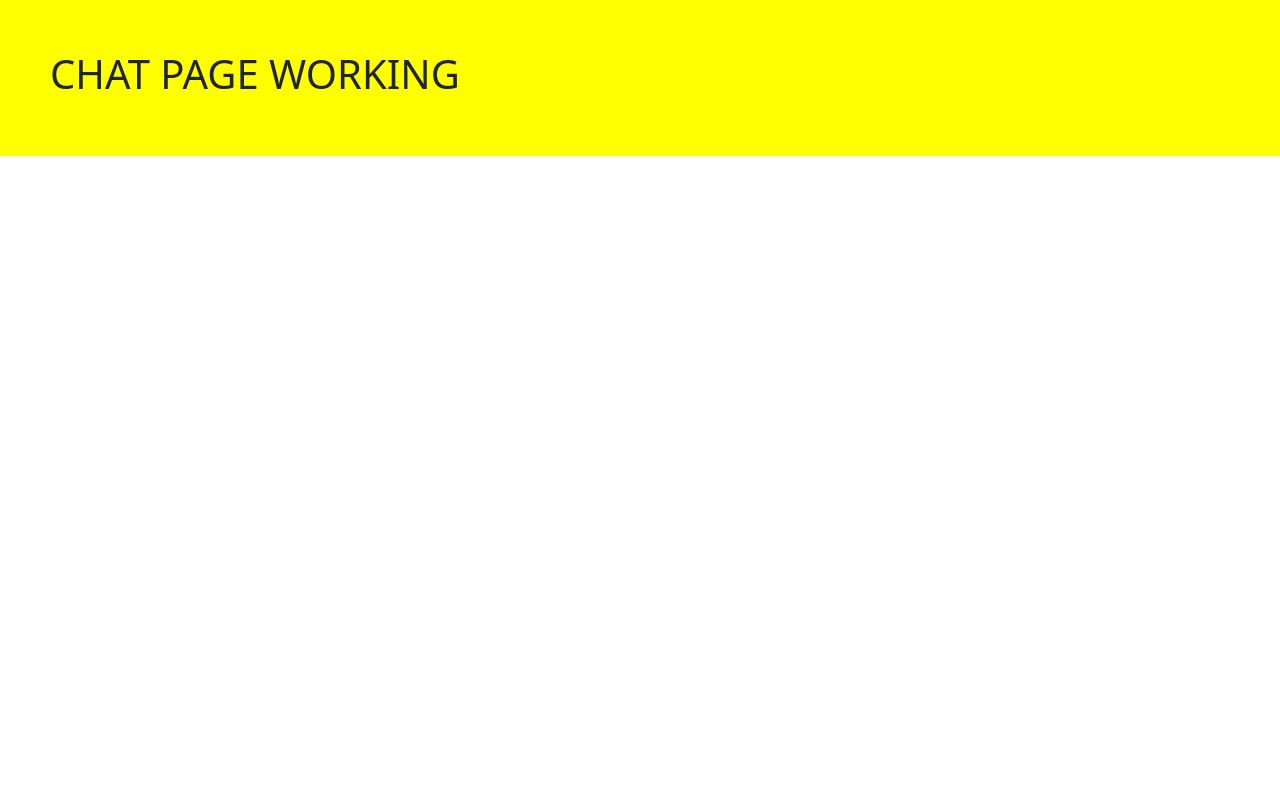
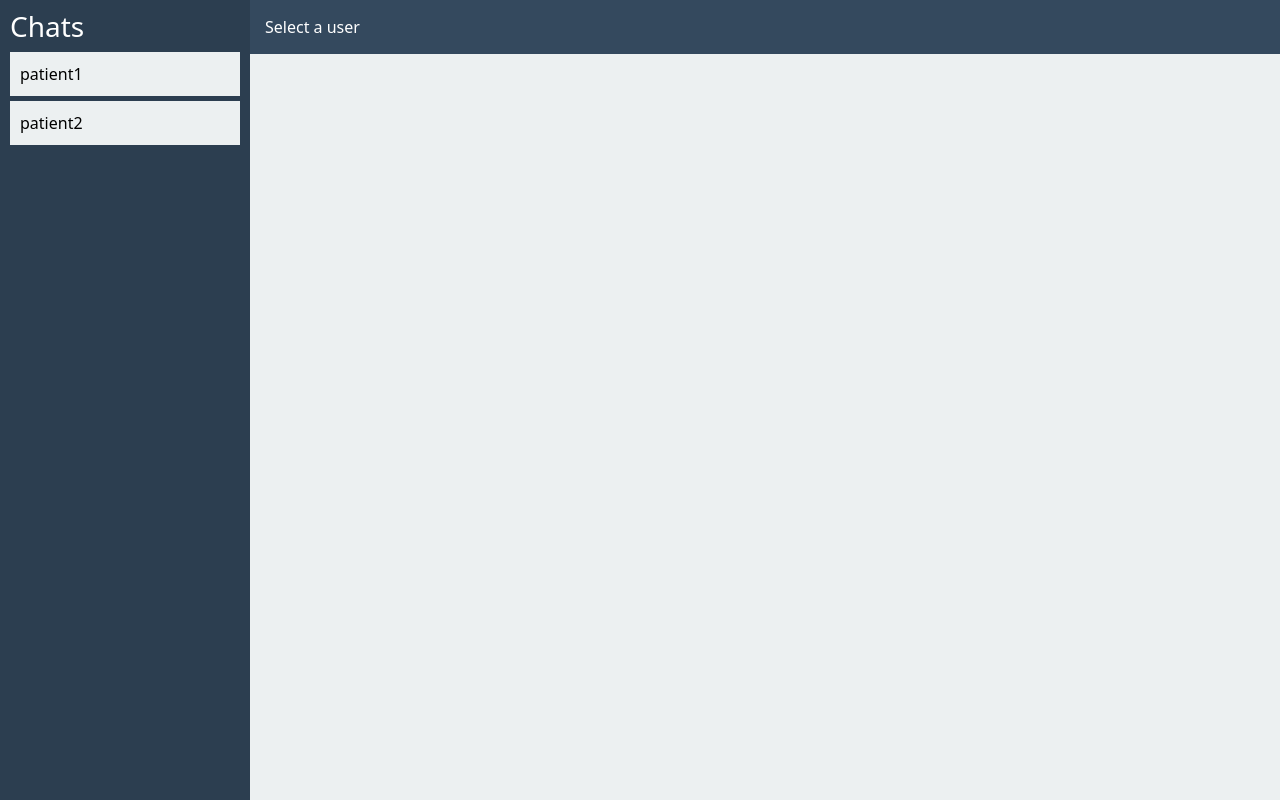
Before and after one commit to Sumanth-Teja99/medchain-frontend, a React (Create React App) app: page /chat in a window 1280 px wide. Built offline with nearby package versions, Linux system fonts and the light colour scheme; sample sign-in values are in the browser's storage.

Commit message:
messenger style chat UI

```diff
--- a/src/pages/Chat/index.js
+++ b/src/pages/Chat/index.js
@@ -1,11 +1,178 @@
-import React from "react";
+import React, { useState, useEffect } from "react";
 
 function Chat() {
+  const user = localStorage.getItem("username") || "You";
+  const role = localStorage.getItem("role") || "patient";
+
+  const [selectedUser, setSelectedUser] = useState("");
+  const [message, setMessage] = useState("");
+  const [messages, setMessages] = useState({});
+  const [users, setUsers] = useState([]);
+
+  // 🔹 Dummy users (simulate doctors/patients)
+  useEffect(() => {
+    if (role === "patient") {
+      setUsers(["doctor1", "doctor2"]);
+    } else {
+      setUsers(["patient1", "patient2"]);
+    }
+  }, [role]);
+
+  // 🔹 Send message
+  const sendMessage = () => {
+    if (!message.trim() || !selectedUser) return;
+
+    const key = `${user}_${selectedUser}`;
+
+    const newMsg = {
+      sender: user,
+      text: message,
+      time: new Date().toLocaleTimeString(),
+    };
+
+    const updated = {
+      ...messages,
+      [key]: [...(messages[key] || []), newMsg],
+    };
+
+    setMessages(updated);
+    setMessage("");
+
+    // Auto reply (simulate other user)
+    setTimeout(() => {
+      const reply = {
+        sender: selectedUser,
+        text: "Reply from " + selectedUser,
+        time: new Date().toLocaleTimeString(),
+      };
+
+      setMessages((prev) => ({
+        ...prev,
+        [key]: [...(prev[key] || []), reply],
+      }));
+    }, 800);
+  };
+
+  const chatKey = `${user}_${selectedUser}`;
+  const chatMessages = messages[chatKey] || [];
+
   return (
-    <div style={{ padding: "50px", background: "yellow" }}>
-      <h1>CHAT PAGE WORKING</h1>
+    <div style={{ display: "flex", height: "100vh" }}>
+
+      {/* LEFT USERS LIST */}
+      <div style={leftPanel}>
+        <h3>Chats</h3>
+
+        {users.map((u) => (
+          <div
+            key={u}
+            onClick={() => setSelectedUser(u)}
+            style={{
+              padding: "10px",
+              cursor: "pointer",
+              background: selectedUser === u ? "#3498db" : "#ecf0f1",
+              color: selectedUser === u ? "white" : "black",
+              marginBottom: "5px",
+            }}
+          >
+            {u}
+          </div>
+        ))}
+      </div>
+
+      {/* RIGHT CHAT */}
+      <div style={rightPanel}>
+
+        {/* HEADER */}
+        <div style={header}>
+          {selectedUser ? `Chat with ${selectedUser}` : "Select a user"}
+        </div>
+
+        {/* MESSAGES */}
+        <div style={messagesBox}>
+          {chatMessages.map((msg, i) => (
+            <div
+              key={i}
+              style={{
+                textAlign: msg.sender === user ? "right" : "left",
+                marginBottom: "10px",
+              }}
+            >
+              <div
+                style={{
+                  display: "inline-block",
+                  padding: "10px",
+                  borderRadius: "10px",
+                  background:
+                    msg.sender === user ? "#3498db" : "#bdc3c7",
+                  color: msg.sender === user ? "white" : "black",
+                }}
+              >
+                <b>{msg.sender}</b><br />
+                {msg.text}
+                <div style={{ fontSize: "10px" }}>{msg.time}</div>
+              </div>
+            </div>
+          ))}
+        </div>
+
+        {/* INPUT */}
+        {selectedUser && (
+          <div style={inputBox}>
+            <input
+              value={message}
+              onChange={(e) => setMessage(e.target.value)}
+              placeholder="Type message..."
+              style={{ flex: 1, padding: "10px" }}
+            />
+            <button onClick={sendMessage} style={sendBtn}>
+              Send
+            </button>
+          </div>
+        )}
+
+      </div>
     </div>
   );
 }
 
+const leftPanel = {
+  width: "250px",
+  background: "#2c3e50",
+  color: "white",
+  padding: "10px",
+};
+
+const rightPanel = {
+  flex: 1,
+  display: "flex",
+  flexDirection: "column",
+};
+
+const header = {
+  padding: "15px",
+  background: "#34495e",
+  color: "white",
+};
+
+const messagesBox = {
+  flex: 1,
+  padding: "10px",
+  overflowY: "auto",
+  background: "#ecf0f1",
+};
+
+const inputBox = {
+  display: "flex",
+  padding: "10px",
+  background: "#bdc3c7",
+};
+
+const sendBtn = {
+  padding: "10px",
+  background: "#2ecc71",
+  color: "white",
+  border: "none",
+};
+
 export default Chat;
```
